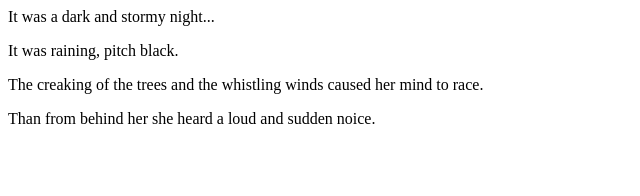
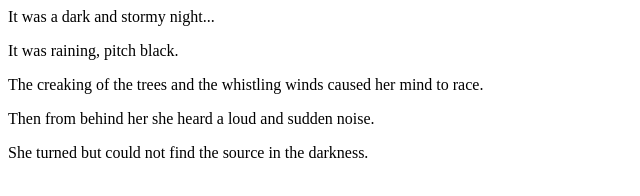
Before and after one commit to des-h/fireside-story, a plain HTML site: page index.html in a window 1280 px wide. Shown: the whole page, without its empty margins (0-640 px from the left). Drawn offline with Linux system fonts and the light colour scheme.

Commit message:
added fifth line

```diff
--- a/index.html
+++ b/index.html
@@ -4,6 +4,7 @@
 
     <p> It was raining, pitch black.</p>
     <p>The creaking of the trees and the whistling winds caused her mind to race.</p>
-    <p>Than from behind her she heard a loud and sudden noice.</p>
+    <p>Then from behind her she heard a loud and sudden noise.</p>
+    <p>She turned but could not find the source in the darkness.</p>
   </body>
 </html>
```
